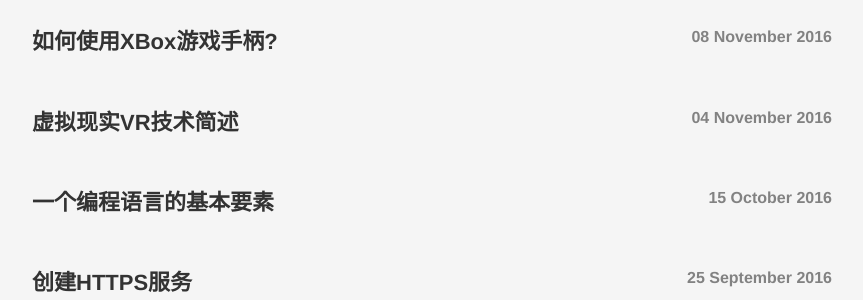
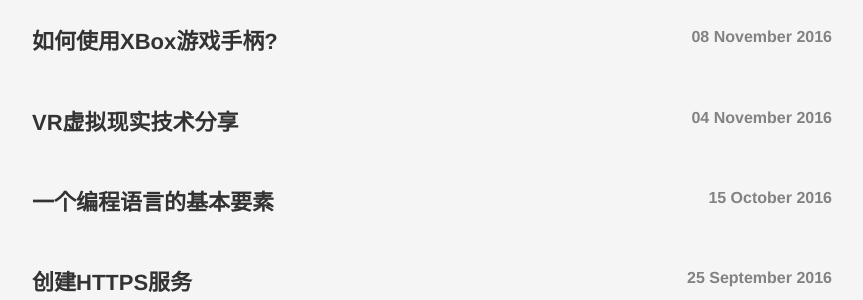
Before and after one commit to lucky521/blog, a Jekyll site: the page built from index.html, in a window 1280 px wide and 900 px high, scrolled down 888 px. Shown: the part 150-450 px from the top of the window, without its empty margins (208-1071 px from the left). Built offline with Jekyll 4.4.1, drawn with Linux system fonts in a browser that asks for light colours.

Commit message:
update blog vr

```diff
--- a/_posts/2016-11-04-VR-intro.markdown
+++ b/_posts/2016-11-04-VR-intro.markdown
@@ -1,5 +1,5 @@
 ---
-title: "虚拟现实VR技术简述"
+title: "VR虚拟现实技术分享"
 categories: [design]
 layout: post
 ---
```
Also changed, not shown: other parts of _posts/2016-11-04-VR-intro.markdown (+2 -0 lines).
